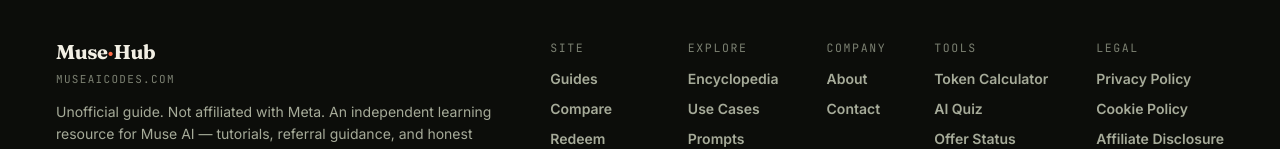
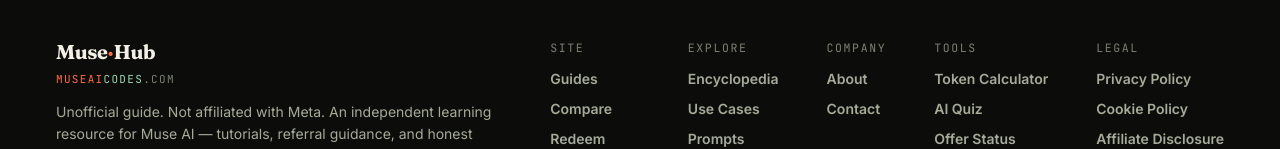
Before and after one commit to aicodedecode/Museaicodes, a Next.js app: page /guides/what-is-muse-ai in a window 1280 px wide. Shown: the part 4651-4800 px from the top of the page. Built offline with nearby package versions, Linux system fonts and the light colour scheme.

Commit message:
Footer: two-color museai/codes brand line (theme-aware accent + moss)

```diff
--- a/components/SiteFooter.tsx
+++ b/components/SiteFooter.tsx
@@ -27,8 +27,10 @@
           <p className="font-display text-xl font-bold">
             Muse<span className="text-accent">·</span>Hub
           </p>
-          <p className="mt-1 font-mono text-[11px] uppercase tracking-[0.12em] text-faint">
-            museaicodes.com
+          <p className="mt-1 font-mono text-[11px] uppercase tracking-[0.12em]">
+            <span className="text-accent">museai</span>
+            <span className="text-moss">codes</span>
+            <span className="text-faint">.com</span>
           </p>
           <p className="mt-3 text-sm leading-relaxed text-muted">
             Unofficial guide. Not affiliated with Meta. An independent learning
```
